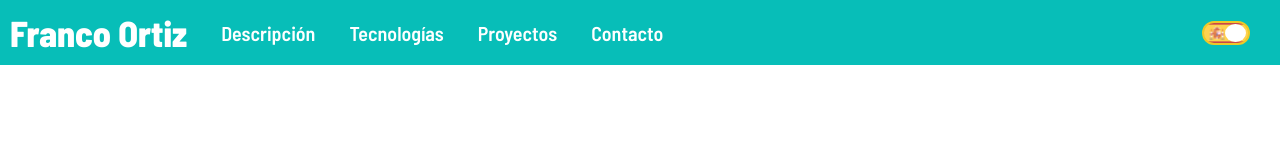
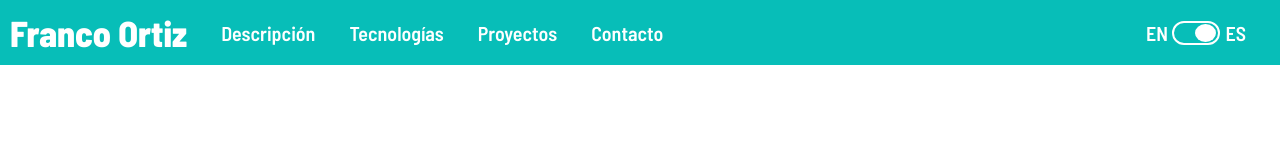
Before and after one commit to FrancoOrtiz/personal-portafolio, a React app: page / in a window 1280 px wide. Shown: the top 160 px of the page. Built offline with nearby package versions, Linux system fonts and the light colour scheme; some packages are replaced by stand-ins of ours.

Commit message:
Navbar - Cambio de botón idioma.

```diff
--- a/src/components/navbar/Navbar.js
+++ b/src/components/navbar/Navbar.js
@@ -36,7 +36,11 @@ export const Navbar = ({setIdioma}) => {
                     <Link onClick={handleLink} className="link" offset={-100} smooth={true} to="technologies"><FormattedMessage id="technologies"/></Link>
                     <Link onClick={handleLink} className="link" smooth={true} to="projects"><FormattedMessage id="projects" /></Link>
                     <Link onClick={handleLink} className="link" smooth={true} to="contact"><FormattedMessage id="contact" /></Link>
-                    <button onClick={changeLanguage} className={`btn-mobile ${lnMobile ? "united-states" : "spain"}`}><div className={`circle ${lnMobile ? "left" : "right"}`}></div></button>
+                    <div className="btn-contain">
+                        <span>EN</span>
+                        <button onClick={changeLanguage} className="btn-mobile"><div className={`circle ${lnMobile ? "left" : "right"}`}></div></button>
+                        <span>ES</span>
+                    </div>
                 </div>
                 <button
                     className={`hamburger hamburger--elastic ${isOpen && "is-active"}`}
@@ -47,7 +51,7 @@ export const Navbar = ({setIdioma}) => {
                         <span className="hamburger-inner"></span>
                     </span>
                 </button>
-                <button onClick={changeLanguage} className={`btn-desktop ${lnMobile ? "united-states" : "spain"}`}><div className={`circle ${lnMobile ? "left" : "right"}`}></div></button>
+                <button onClick={changeLanguage} className="btn-desktop"><div className={`circle ${lnMobile ? "left" : "right"}`}></div></button>
             </nav>
         </header>
     )
--- a/src/components/navbar/navbar.scss
+++ b/src/components/navbar/navbar.scss
@@ -128,12 +128,14 @@
 
 .btn-contain {
     display: none;
+    font-size: 22px;
+    font-weight: 600;
 
     @include mobile {
         display: flex;
         align-items: center;
         margin: auto;
-        margin-top:40px;
+        margin-top:20px;
         width: 100%;
         justify-content: center;
     }
@@ -144,16 +146,17 @@
 
     @include mobile {
         display: block;
-        margin: auto;
         outline: none;
         cursor: pointer;
-        margin-top:20px;
+        margin-left:10px;
+        margin-right:10px;
         width: 48px;
         height: 24px;
         border: none;
         border-radius: 20px;
         padding: 0.5px 4px;
         position: relative;
+        border: 2px solid white;
 
         &::before {
             position: absolute;
@@ -203,14 +206,37 @@
 .btn-desktop {
         display: block;
         position: absolute;
-        right: 30px;
+        right: 60px;
         outline: none;
         cursor: pointer;
         width: 48px;
         height: 24px;
-        border: none;
+        border: 2px solid white;
+        background-color: rgba(199, 195, 195, 0);
         border-radius: 20px;
         padding: 1px 4px;
+
+        &::after {
+            content: "EN";
+            color: white;
+            font-size: 20px;
+            font-family: "Barlow Semi Condensed", sans-serif;
+            font-weight: 600;
+            position: absolute;
+            left: -28px;
+            top: -2px;
+        }
+
+        &::before {
+            content: "ES";
+            color: white;
+            font-size: 20px;
+            font-family: "Barlow Semi Condensed", sans-serif;
+            font-weight: 600;
+            position: absolute;
+            right: -28px;
+            top: -2px;
+        }
 
         .circle{
             width: 58%;
@@ -236,24 +262,6 @@
         }
     }
 
-.spain {
-    background-image: url("./flags/spain.png");
-    background-size: cover;
-    background-position: center;
-    background-repeat: no-repeat;
-    border: 2px solid #EEC927;
-    transition: all 0.2s ease 0.1s;
-}
-
-.united-states {
-    background-image: url("./flags/united-states.png");
-    background-size: cover;
-    background-position: center;
-    background-repeat: no-repeat;
-    border: 2px solid #144379;
-    transition: all 0.2s ease 0.1s;
-}
-
 .hamburger {
     display: none;
 
--- a/src/lang/english.js
+++ b/src/lang/english.js
@@ -1,8 +1,6 @@
 export const en = {
     title: 'Designer, Front-end Developer',
     subtitle: 'Design and code web applications.',
-    optionSp: 'Spanish',
-    optionEn: 'English',
     language: 'Language',
     technologies: 'Technologies',
     description: 'Description',
--- a/src/lang/spanish.js
+++ b/src/lang/spanish.js
@@ -1,8 +1,6 @@
 export const es = {
     title: 'Diseñador, desarrollador Front-end',
     subtitle: 'Diseño y escribo código de aplicaciones web.',
-    optionSp: 'Español',
-    optionEn: 'Inglés',
     language: 'Idioma',
     technologies: 'Tecnologías',
     description: 'Descripción',
```
Also changed, not shown: docs/index.html (+2 -2 lines), docs/asset-manifest.json, docs/images/introduction/pc.svg, src/components/navbar/flags/spain.png (deleted), src/components/navbar/flags/united-states.png (deleted), 8 other files.
